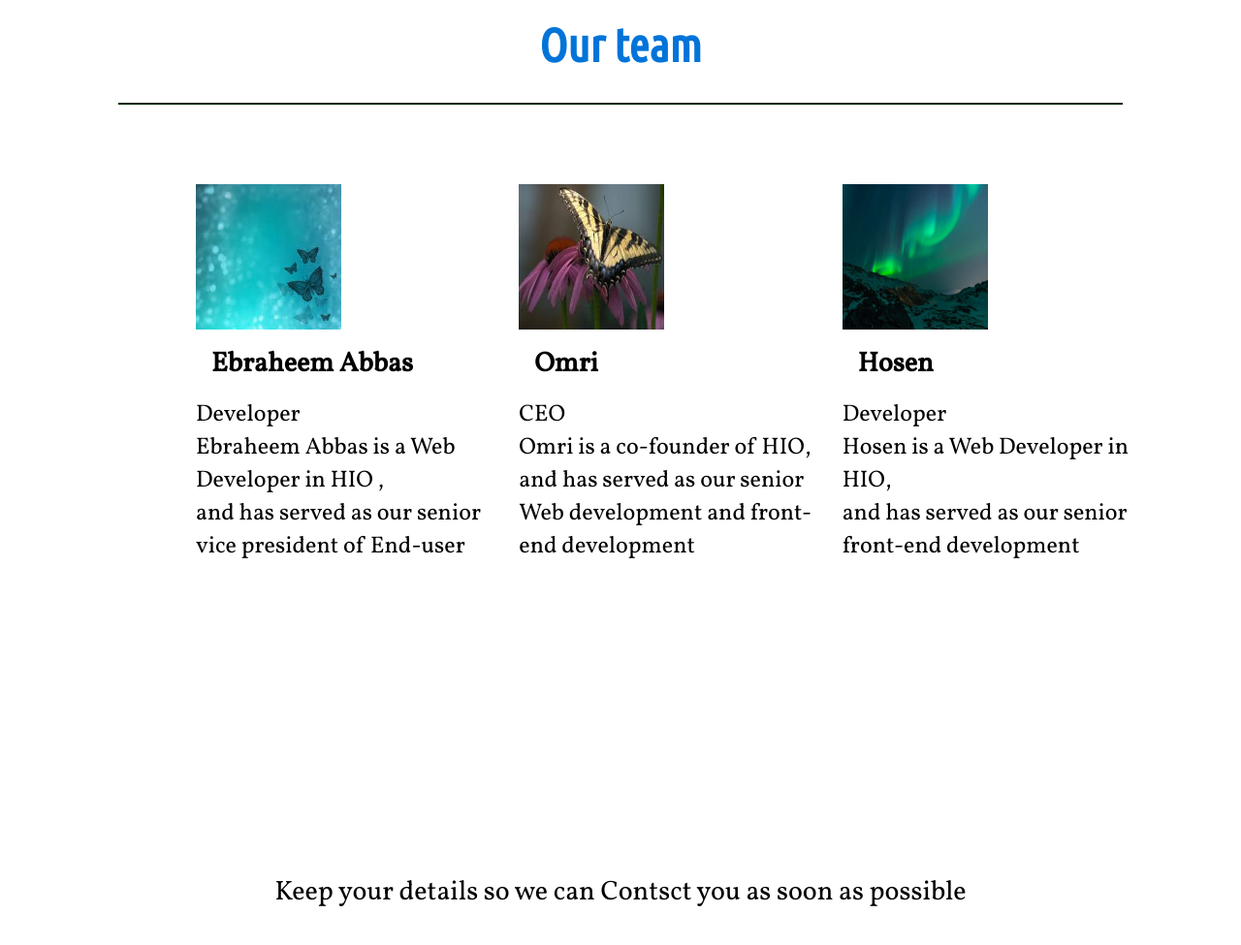
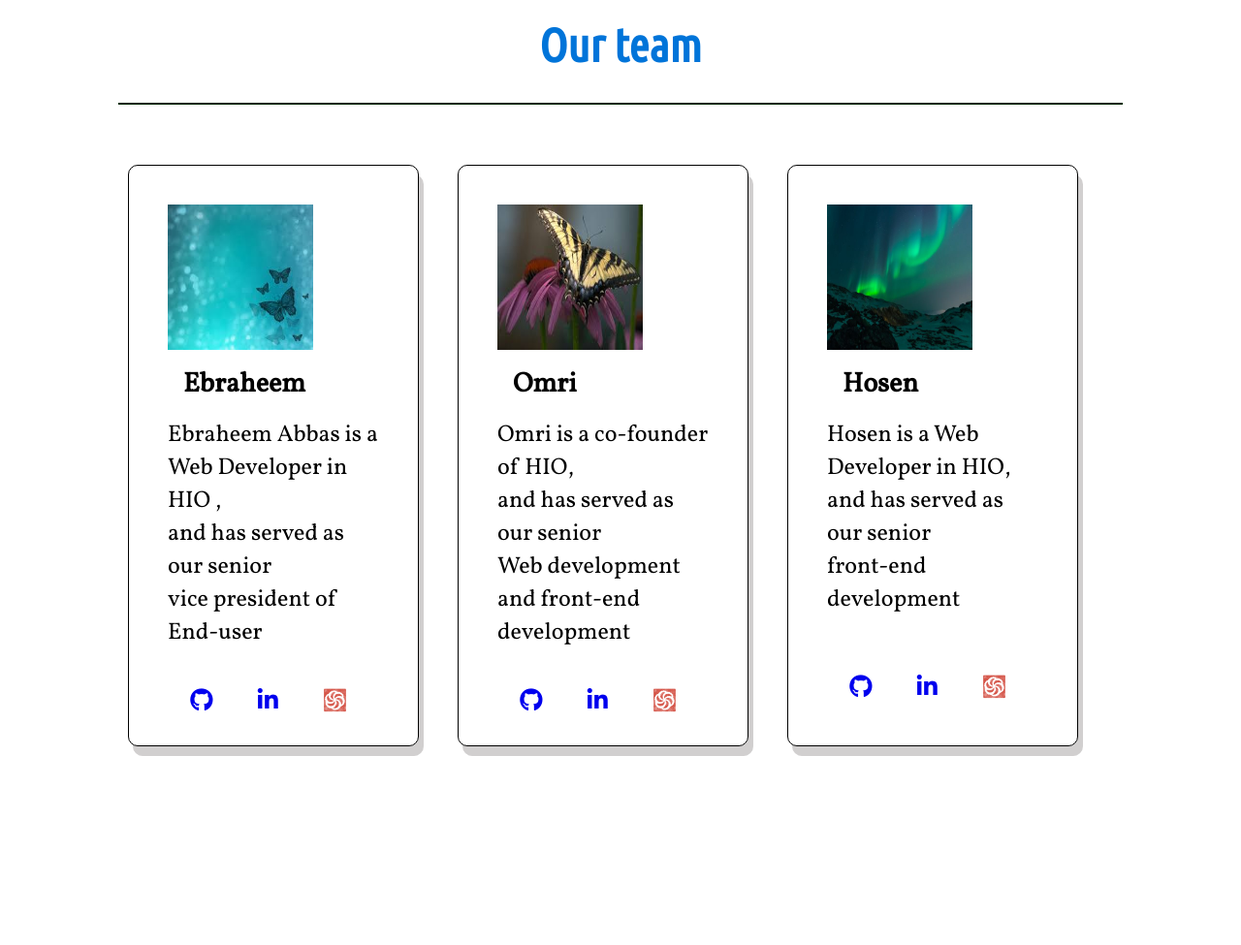
Before and after one commit to FACN7/HIO-team, a plain HTML site: page index.html in a window 1280 px wide. Shown: the part 2016-2991 px from the top of the page at 97% size. Drawn offline with Linux system fonts and the light colour scheme.

Commit message:
redesign team-seaction

```diff
--- a/css/mobile.css
+++ b/css/mobile.css
@@ -1,3 +1,13 @@
+
+
+#team_section .personal-links-icons{
+    display: flex;
+    flex-direction: row;
+  padding: 40px 0 0 0;
+  justify-content: space-evenly;
+  }
+
+
 .navbar {
     overflow: hidden;
     background-color: black;
@@ -10,16 +20,26 @@
 }
 
 #team_section .row {
+    display: flex;
     flex-direction: column;
+    width: 500px;
+    margin-right: auto;
+    margin-left: auto;
+    padding-left: 60px;
 
 }
 
 #team_section .column {
     padding-bottom: 50px;
-    display: block;
-    margin-left: 0%;
+    display: flex;
     margin-right: 15%;
+    margin-bottom: 60px;
+    border: 1px solid;
+    padding: 10px;
+    box-shadow: 5px 10px #888888;
+
 }
+
 
 .github-nav-icon {
     display: none;
--- a/css/style.css
+++ b/css/style.css
@@ -39,7 +39,7 @@ hr {
 }
 
 .Facn7 {
-  margin-left: 50%;
+  margin-left: 40%;
 }
 
 .p2 {
@@ -52,25 +52,32 @@ hr {
 /* Three image containers (use 25% for four, and 50% for two, etc) */
 .row {
   display: flex;
-  margin: 5em;
   width: 1000px;
+  justify-content: space-between;
+  margin-top: 60px;
+
 }
 
-.column p {
-  left: 0%;
-
-}
 
 .column h1 {
   padding-top: 10%;
   padding-bottom: 10%;
 
 }
+.card{
+  padding: 40px 40px;
+}
 
 .column {
 
-  flex: 33.33%;
-  padding: 0px;
+  box-shadow: 5px 10px #a09c9c7c;
+  border: 1px solid;
+  border-radius: 10px;
+  margin-right: 10px;
+  margin-left: 10px;
+  width:300px;
+  height: 600px;
+
 }
 
 .timg,
@@ -254,3 +261,28 @@ input[type=submit] {
   /* text-align: center; */
   padding: 1rem;
 }
+
+.personal-links-icons{
+  display: flex;
+  flex-direction: row;
+padding: 40px 10px 0 0;
+justify-content: space-around;
+}
+
+#Hosen-links-icons{
+  display: flex;
+  justify-content: space-around;
+  padding: 60px 10px 0 0;
+
+
+}
+#ebraheem-links-icons{
+  display: flex;
+  justify-content: space-around;
+  padding: 40px 10px 0 0;
+}
+#omri-links-icons{
+  display: flex;
+  justify-content: space-around;
+  padding: 40px 10px 0 0;
+}
--- a/index.html
+++ b/index.html
@@ -1,16 +1,17 @@
 <html lang="en">
 
 <head>
+    <link rel="tapicon" type="image/png" href="/img/main-logo.png">
     <link rel="stylesheet" href="./css/style.css">
     <meta charset="UTF-8">
     <meta name="viewport" content="width=device-width, initial-scale=1.0">
     <meta http-equiv="X-UA-Compatible" content="ie=edge">
     <script src="https://kit.fontawesome.com/928637351c.js"></script>
     <link rel="stylesheet" href="./css/style.css">
-    <link rel="stylesheet" media="screen and (max-width:768px)" href="./css/mobile.css">
+    <link rel="stylesheet" media="screen and (max-width:1125px)" href="./css/mobile.css">
     <link href="https://fonts.googleapis.com/css?family=Ubuntu+Condensed&display=swap" rel="stylesheet">
     <link href="https://fonts.googleapis.com/css?family=Vollkorn&display=swap" rel="stylesheet">
-    <title>Document</title>
+    <title>HIO-team</title>
 </head>
 
 <!--Navbar-->
@@ -24,7 +25,7 @@
     <a class="about" href="#our-form"> Contact</a>
     <a class="about" href="#team_section"> Team</a>
     <div class="github-nav-icon">
-        <a href=""><i class="fab fa-github-square github-nav-icon fa-2x" style="color:white"></i></a>
+        <a href="https://github.com/FACN7/HIO-team"><i class="fab fa-github-square github-nav-icon fa-2x" style="color:white"></i></a>
     </div>
 
 </nav>
@@ -74,27 +75,71 @@
         <hr />
         <div class="row">
             <div class="column">
+                <div class="card">
                 <img class="fimg" src="./img/img1.jpeg" alt="Ebraheem">
-                <h3>Ebraheem Abbas</h3>
-                <p>Developer</p>
+                <h3>Ebraheem</h3>
                 <p>Ebraheem Abbas is a Web Developer in HIO ,<br> and has served as our senior<br> vice president of
                     End-user</p>
+                    <div class="personal-links-icons" id="ebraheem-links-icons">
+
+                        <a href="https://github.com/ebraheemabbas" title="omriza5-github"
+                        ><i class="fab fa-github"></i>
+                  </a>
+                       <a href="https://github.com/omriza5" title="github">
+                          <i class="fab fa-linkedin-in"></i>
+                  </a>
+
+                    <a href="https://www.codewars.com">
+                        <img border="0" alt="codewars" src="./img/codewar.jpeg" width="25" height="25">
+                        </a>
+                      </div>
             </div>
+        </div>
             <div class="column">
+                    <div class="card">
+
                 <img class="simg" src="./img/img2.jpeg" alt="Omri">
                 <h3>Omri</h3>
-                <p>CEO</p>
                 <p>Omri is a co-founder of HIO,<br> and has served as our senior<br> Web development and front-end
                     development</p>
+                    <div class="personal-links-icons" id="omri-links-icons">
+
+                      <a href="https://github.com/omriza5" title="ebraheemabbas-github"
+                      ><i class="fab fa-github"></i>
+                </a>
+                     <a href="https://github.com/omriza5" title="github">
+                        <i class="fab fa-linkedin-in"></i>
+                </a>
+                <a href="https://www.codewars.com">
+                    <img border="0" alt="codewars" src="./img/codewar.jpeg" width="25" height="25">
+                    </a>
+
+                    </div>
             </div>
+        </div>
 
             <div class="column">
+                    <div class="card">
+
                 <img class="timg" src="./img/img3.jpg" alt="Hosen">
                 <h3>Hosen</h3>
-                <p>Developer</p>
                 <p>Hosen is a Web Developer in HIO,<br> and has served as our senior<br> front-end development</p>
+                <div class="personal-links-icons" id="Hosen-links-icons">
+
+                    <a href="https://github.com/later009" title="later009-github"
+                    ><i class="fab fa-github"></i>
+              </a>
+                   <a href="https://github.com/omriza5" title="github">
+                      <i class="fab fa-linkedin-in"></i>
+              </a>
+              <a href="https://www.codewars.com">
+                <img border="0" alt="codewars" src="./img/codewar.jpeg" width="25" height="25">
+                </a>
+
+                  </div>
             </div>
         </div>
+    </div>
 
     </section>
 
```
Also changed, not shown: img/codewar.jpeg (added).
